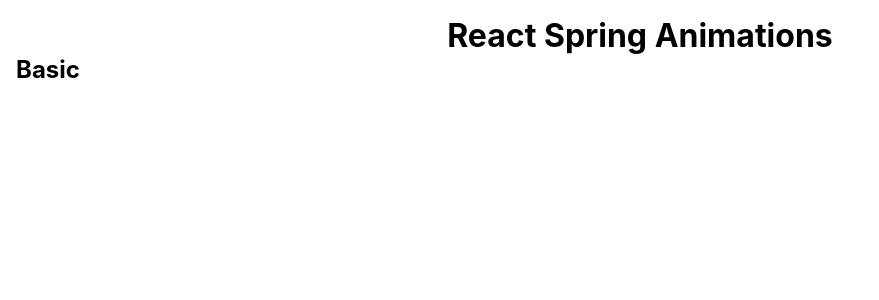
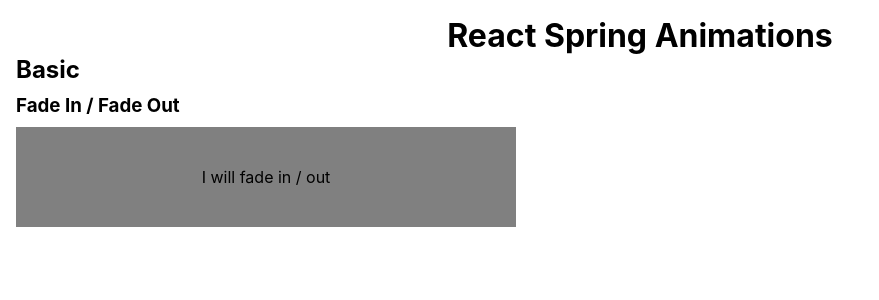
Before and after one commit to ayarhlaine/react-animation-1, a React (Create React App) app: page / in a window 1280 px wide. Shown: the top 300 px of the page, without its empty margins (0-879 px from the left). Built offline with nearby package versions, Linux system fonts and the light colour scheme.

Commit message:
Added Fade In / Fade Out

```diff
--- /dev/null
+++ b/src/Background/Background.css
@@ -0,0 +1,7 @@
+.Background {
+    max-width: 500px;
+    min-height: 100px;
+    background-color: gray;
+    display: grid;
+    place-items: center;
+}
--- /dev/null
+++ b/src/Background/Background.jsx
@@ -0,0 +1,11 @@
+import React from 'react'
+import './Background.css';
+function Background({ children }) {
+    return (
+        <div className="Background">
+            {children}
+        </div>
+    )
+}
+
+export default Background
--- a/src/Basic/Basic.jsx
+++ b/src/Basic/Basic.jsx
@@ -1,11 +1,14 @@
 import React from 'react';
-
+import SectionTitle from '../SectionTitle/SectionTitle';
+import FadeIn from './FadeIn/FadeIn';
 function Basic() {
     return (
         <div className="Basic">
            <h2>Basic</h2>
+           <SectionTitle  title="Fade In / Fade Out"/>
+           <FadeIn />
         </div>
     )
 }
 
-export default Basic
+export default Basic;
--- /dev/null
+++ b/src/Basic/FadeIn/FadeIn.jsx
@@ -0,0 +1,16 @@
+import React from 'react';
+import {useSpring, animated} from 'react-spring'
+import Background from '../../Background/Background';
+import { useTimer } from '../../hooks/toggle.hook';
+
+function FadeIn() {
+    const toggle = useTimer(2000);
+    const props = useSpring({opacity: toggle ? 0 :1, from: {opacity: toggle ? 1 : 0}})
+    return (
+        <Background >
+            <animated.div style={props}>I will fade in / out</animated.div>
+        </Background>
+    )
+}
+
+export default FadeIn
--- /dev/null
+++ b/src/SectionTitle/SectionTitle.css
@@ -0,0 +1,3 @@
+.SectionTitle{
+    padding: 10px 0;
+}
--- /dev/null
+++ b/src/SectionTitle/SectionTitle.jsx
@@ -0,0 +1,11 @@
+import React from 'react'
+import './SectionTitle.css';
+function SectionTitle({ title }) {
+    return (
+        <div className="SectionTitle">
+            <h3> {title}</h3>
+        </div>
+    )
+}
+
+export default SectionTitle
--- /dev/null
+++ b/src/hooks/toggle.hook.js
@@ -0,0 +1,13 @@
+import { useState, useEffect } from 'react';
+export function useTimer(timerSec = 1000) {
+    const [toggle, setToggle] = useState(false);
+    useEffect(() => {
+        const intervalID = setInterval(() => {
+            setToggle(!toggle);
+        },timerSec);
+        return () => {
+            clearInterval(intervalID);
+        }
+    },[toggle, timerSec]);
+    return toggle;
+}
```
